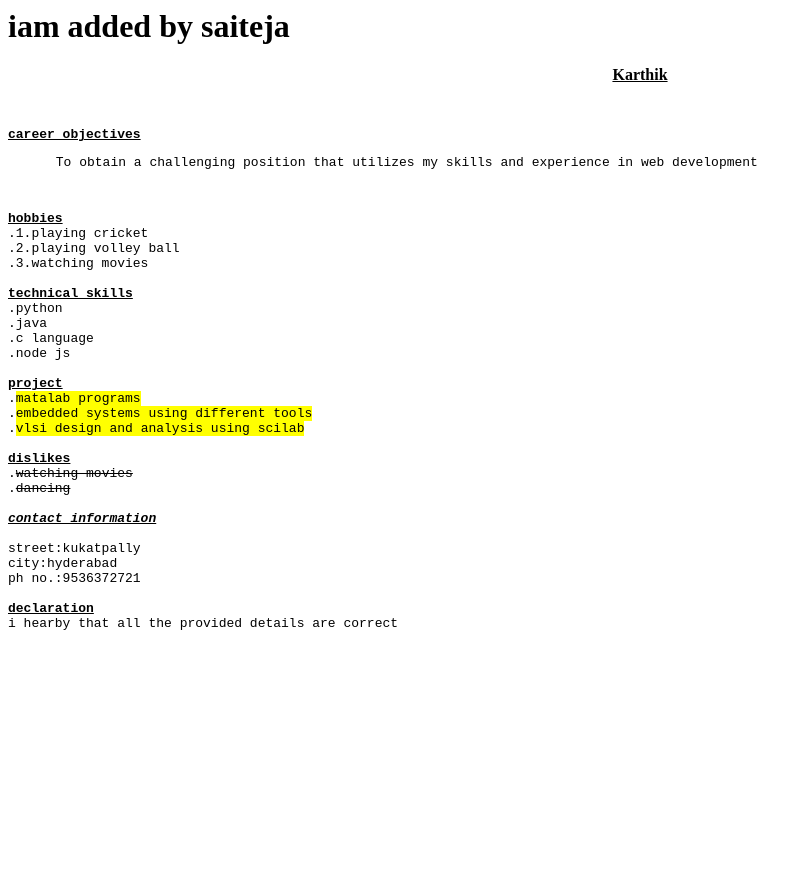
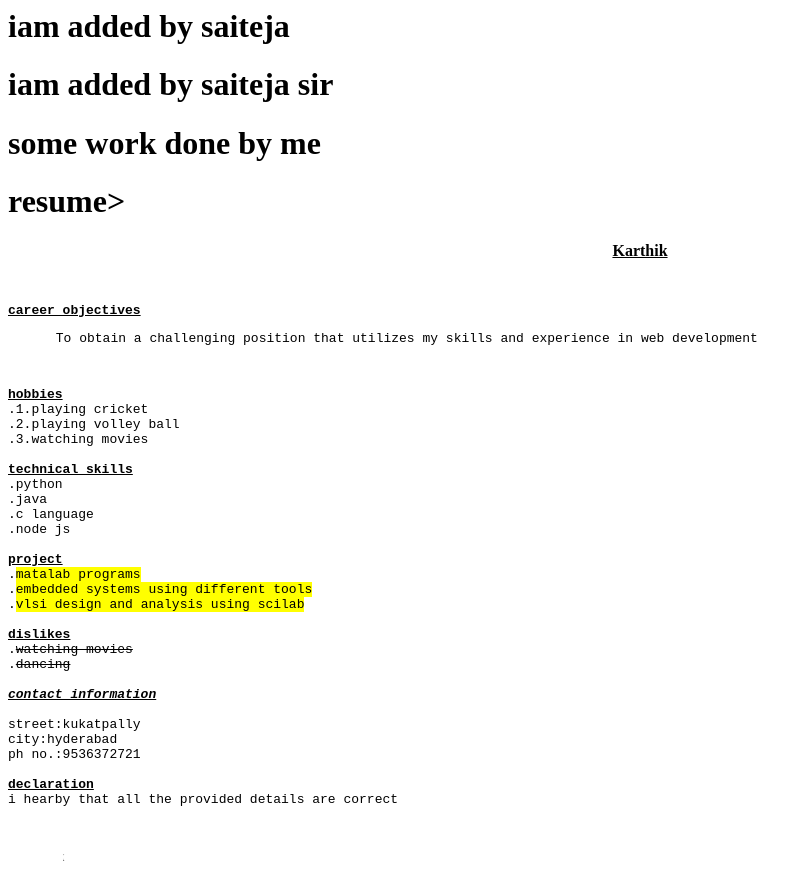
Before and after one commit to KARTHIKJINKALA/collab-new, a plain HTML site: page index.html in a window 1280 px wide. Shown: the top 882 px of the page, without its empty margins (0-812 px from the left). Before the commit the page ends 800 px from the top, so only its background shows below. Drawn offline with Linux system fonts and the light colour scheme.

Commit message:
changes are made by karthik

```diff
--- a/index.html
+++ b/index.html
@@ -3,6 +3,9 @@
 <body>
 
       <h1>iam added by saiteja</h1>
+      <h1>iam added by saiteja sir</h1>
+      <h1>some work done by me</h1>
+      <h1>resume></h1>
 <b><u> <center>Karthik</center>
 </u></b>
 <pre>
```
